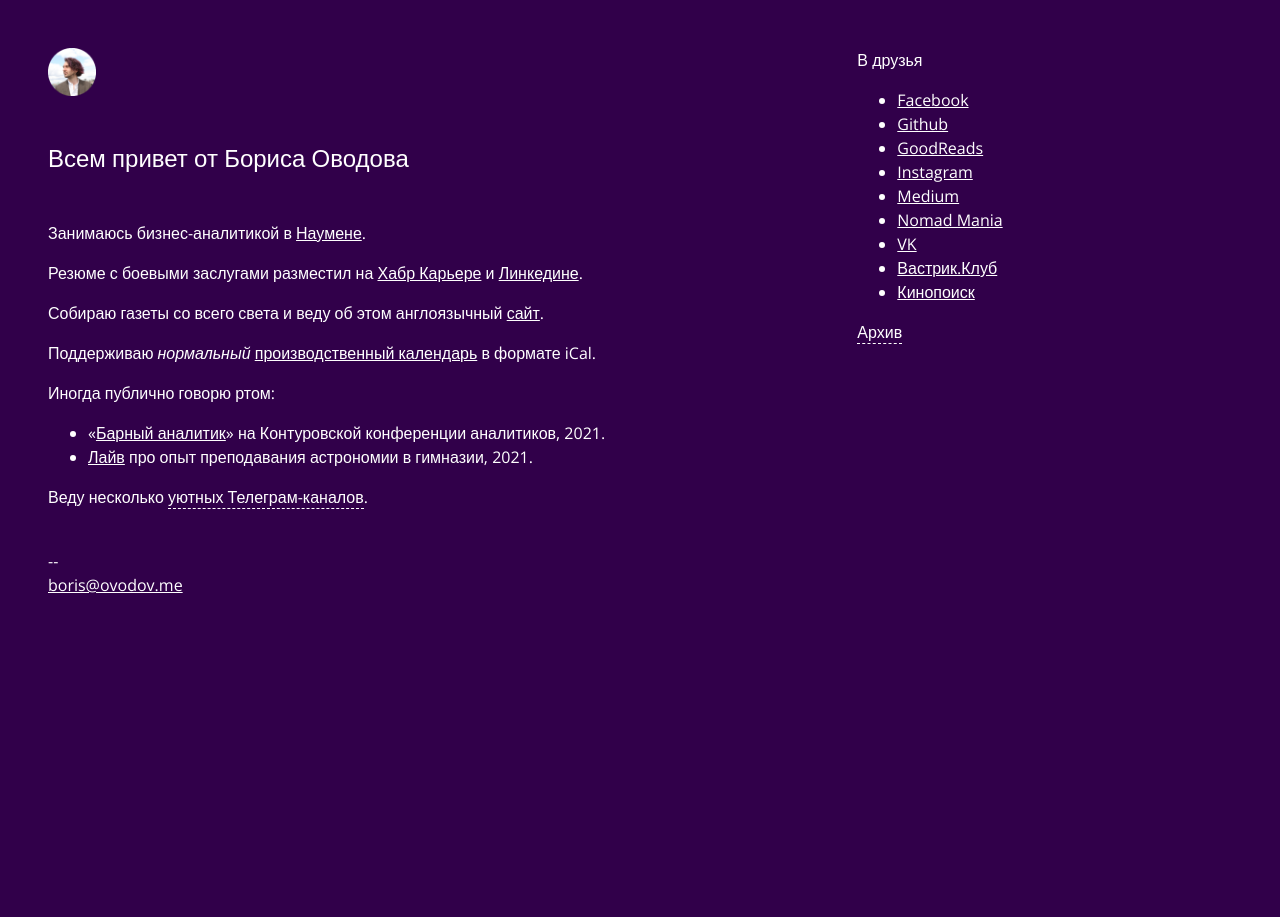
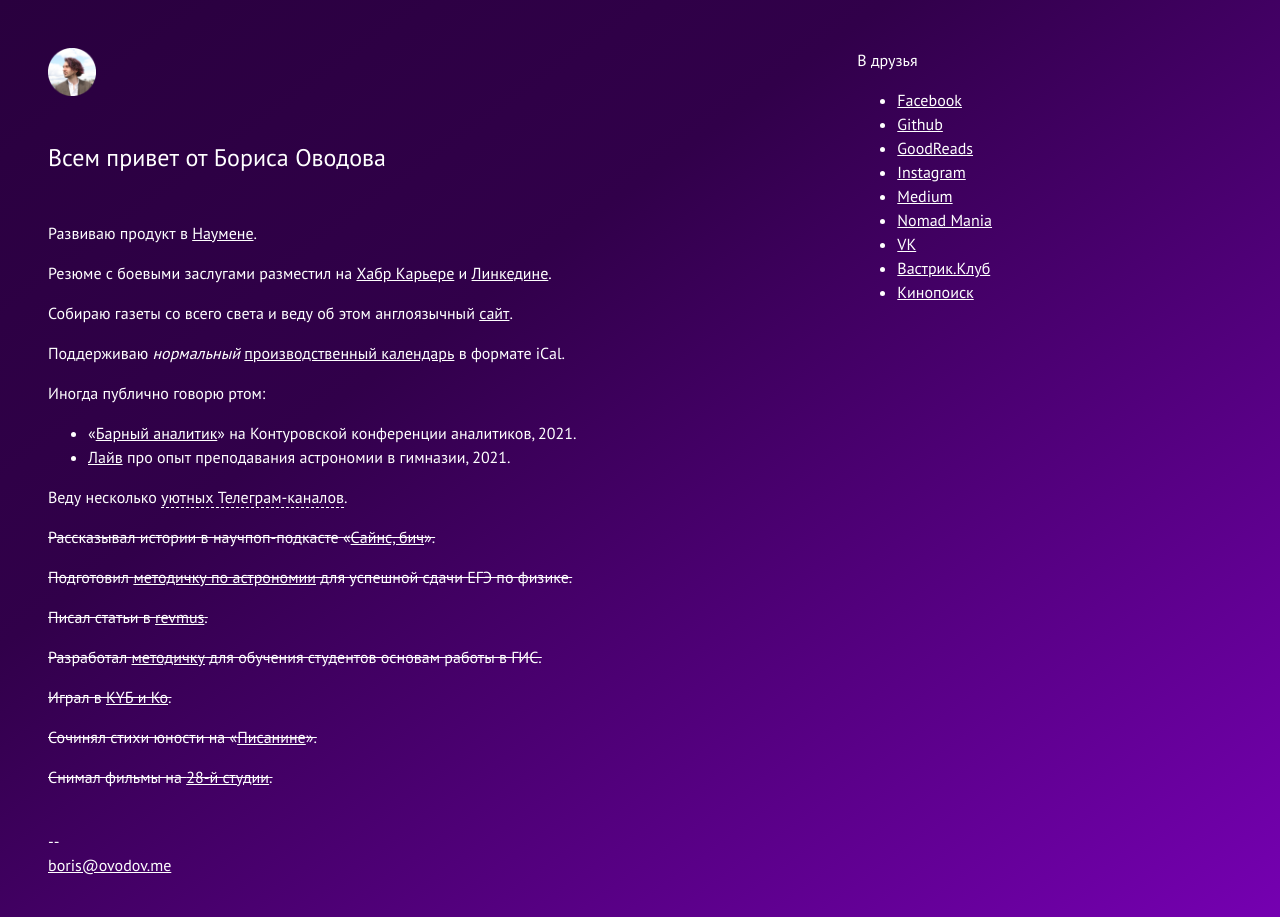
Before and after one commit to borisovodov/ovodovme, a Flask app: page / in a window 1280 px wide. Before the commit the page ends 593 px from the top, so only its background shows below. Run offline with Flask 2, Linux system fonts and the light colour scheme; some libraries are stand-ins or nearby versions.

Commit message:
Сделал всё фиолетовым.

```diff
--- a/static/style.css
+++ b/static/style.css
@@ -1,6 +1,8 @@
 body {
-    font-family: 'Open Sans', sans-serif;
-    background-color: #31004a;
+    font-family: 'PT Sans', sans-serif;
+
+    background: rgb(41,0,62);
+    background: linear-gradient(144deg, rgba(41,0,62,1) 0%, rgba(49,0,74,1) 35%, rgba(117,0,177,1) 100%);
     color: #ffffff;
 }
 
@@ -28,7 +30,7 @@ a:hover {
 }
 
 blockquote {
-    background-color: #444343;
+    background-color: #411558;
 }
 
 .border {
--- a/templates/index.html
+++ b/templates/index.html
@@ -17,7 +17,7 @@
 	<!-- Static -->
 	<link rel="stylesheet" type="text/css" href="{{ url_for('static', filename='bootstrap.min.css') }}">
 	<link rel="stylesheet" type="text/css" href="{{ url_for('static', filename='style.css') }}">
-	<link href="https://fonts.googleapis.com/css?family=Open+Sans" rel="stylesheet">
+	<link href="https://fonts.googleapis.com/css?family=PT+Sans" rel="stylesheet">
 	<link rel="shortcut icon" href="{{ url_for('static', filename='favicon.png') }}">
 
 	<script src="{{ url_for('static', filename='jquery-3.4.1.min.js') }}"></script>
@@ -36,7 +36,7 @@
 					<h1>Всем привет от Бориса Оводова</h1>
 				</div>
 				<div class="mt-5">
-					<p>Занимаюсь бизнес-аналитикой в <a href="https://www.naumen.ru/">Наумене</a>.</p>
+					<p>Развиваю продукт в <a href="https://www.naumen.ru/">Наумене</a>.</p>
 					<p>Резюме с боевыми заслугами разместил на <a href="https://career.habr.com/borisovodov">Хабр Карьере</a> и <a href="https://www.linkedin.com/in/borisovodov/">Линкедине</a>.</p>
 					<p>Собираю газеты со всего света и веду об этом англоязычный <a href="https://papersaround.com/">сайт</a>.</p>
 					<p>Поддерживаю <i>нормальный</i> <a href="{{ url_for('trud') }}">производственный календарь</a> в формате iCal.</p>
@@ -52,6 +52,13 @@
 							<li><a href="https://t.me/toiletnotes">Туалетные записки</a> — главный мессенджер этого мира.</li>
 						</ul>
 					</div>
+					<p><del>Рассказывал истории в научпоп-подкасте «<a href="https://anchor.fm/sciencebitch">Сайнс, бич</a>».</del></p>
+					<p><del>Подготовил <a href="{{ url_for('astroege') }}">методичку по астрономии</a> для успешной сдачи ЕГЭ по физике.</del></p>
+					<p><del>Писал статьи в <a href="https://vk.com/revmus">revmus</a>.</del></p>
+					<p><del>Разработал <a href="https://www.dropbox.com/s/owx6ddrix3gepcj/%D0%9C%D0%B5%D1%82%D0%BE%D0%B4%D0%B8%D1%87%D0%B5%D1%81%D0%BA%D0%BE%D0%B5%20%D0%BF%D0%BE%D1%81%D0%BE%D0%B1%D0%B8%D0%B5%20Quantum%20GIS.zip?dl=0">методичку</a> для обучения студентов основам работы в ГИС.</del></p>
+					<p><del>Играл в <a href="https://cybico.bandcamp.com/music">КYБ и Ко</a>.</del></p>
+					<p><del>Сочинял стихи юности на «<a href="http://pisanina.su">Писанине</a>».</del></p>
+					<p><del>Снимал фильмы на <a href="{{ url_for('static', filename='28studio.png') }}">28-й студии</a>.</del></p>
 				</div>
 			</div>
 			<div class="col-lg-1"></div>
@@ -70,22 +77,6 @@
 							<li><a href="https://mykp.ru/borisovodov">Кинопоиск</a></li>
 						</ul>
 				</div>
-				<div>
-					<p><a data-toggle="collapse" href="#archive" class="dashedlink">Архив</a></p>
-					<p>
-						<div id="archive" class="collapse">
-							<ul>
-								<li>Рассказывал истории в научпоп-подкасте «<a href="https://anchor.fm/sciencebitch">Сайнс, бич</a>».</li>
-								<li>Подготовил <a href="{{ url_for('astroege') }}">методичку по астрономии</a> для успешной сдачи ЕГЭ по физике.</li>
-								<li>Писал статьи в <a href="https://vk.com/revmus">revmus</a>.</li>
-								<li>Разработал <a href="https://www.dropbox.com/s/owx6ddrix3gepcj/%D0%9C%D0%B5%D1%82%D0%BE%D0%B4%D0%B8%D1%87%D0%B5%D1%81%D0%BA%D0%BE%D0%B5%20%D0%BF%D0%BE%D1%81%D0%BE%D0%B1%D0%B8%D0%B5%20Quantum%20GIS.zip?dl=0">методичку</a> для обучения студентов основам работы в ГИС.</li>
-								<li>Играл в <a href="https://cybico.bandcamp.com/music">КYБ и Ко</a>.</li>
-								<li>Сочинял стихи юности на «<a href="http://pisanina.su">Писанине</a>».</li>
-								<li>Снимал фильмы на <a href="{{ url_for('static', filename='28studio.png') }}">28-й студии</a>.</li>
-							</ul>
-						</div>
-					</p>
-				</div>
 			</div>
 		</div>
 	</div>
@@ -97,5 +88,6 @@
 			</div>
 		</div>
 	</div>
+	<div class="col mt-4"></div>
 </body>
 </html>
--- a/templates/trud.html
+++ b/templates/trud.html
@@ -53,6 +53,10 @@
 					</ul>
 					<div class="mt-5">
 						<blockquote class="p-2 border">
+							<p>«<i>Искала сегодня производственный календарь, который можно было бы импортировать в iOS. Нашла Ваш сайт и радости не было предела!</i>»</p>
+							<small>— Анна Гроховска</small>
+						</blockquote>
+						<blockquote class="p-2 border">
 							<p>«<i>Мне это нужно было всё время, что я работаю, но я не могла найти ничего подобного. Это было так странно — это же нужно всем, почему этого ещё никто не сделал?</i>»</p>
 							<small>— Виктория Длугопольская</small>
 						</blockquote>
@@ -74,5 +78,6 @@
 			</div>
 		</div>
 	</div>
+	<div class="col mt-4"></div>
 </body>
 </html>
```
Also changed, not shown: 1 other file.
